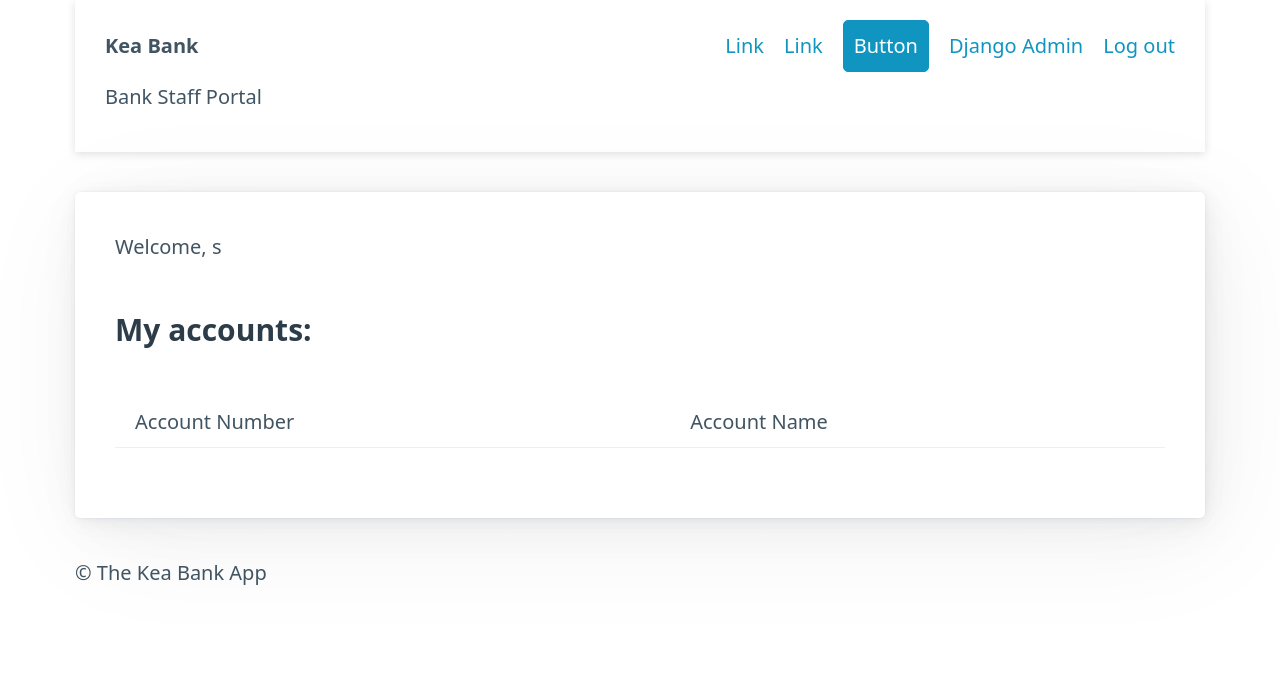
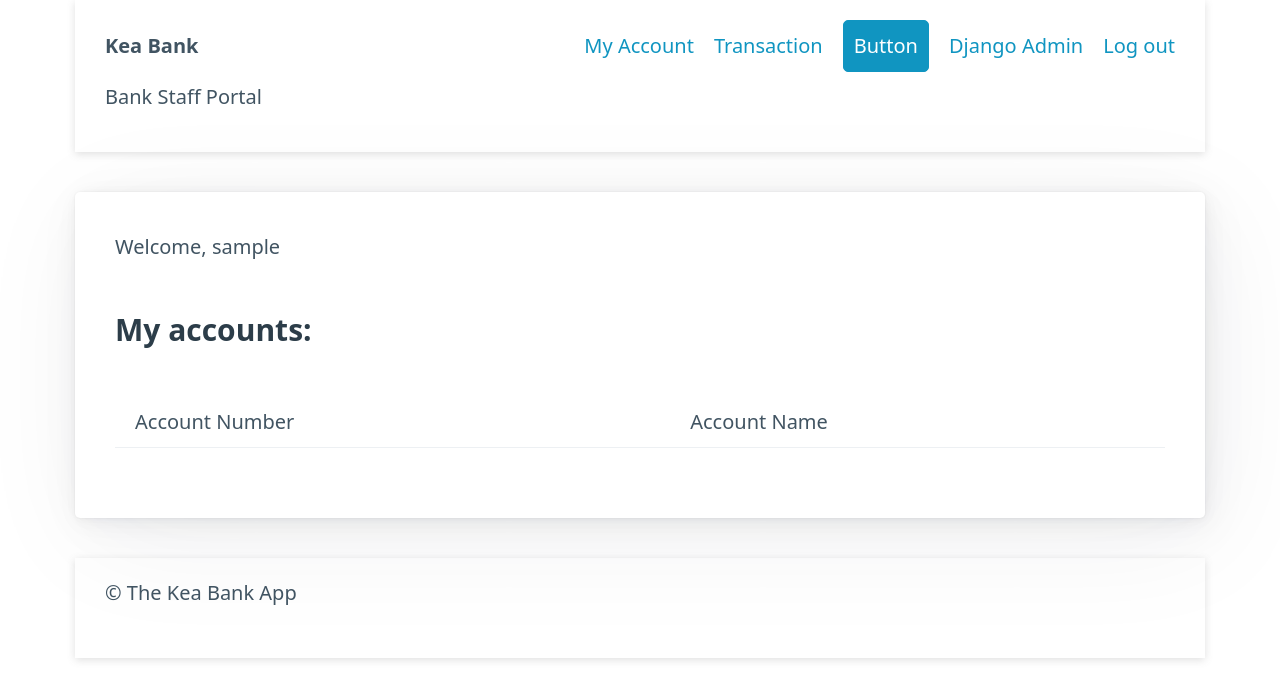
Before and after one commit to Omoezone/django-mandatory, a Django app: page /customer_dashboard/ in a window 1280 px wide. Shown: the top 700 px of the page. Run offline with Django 4.2, Linux system fonts and the light colour scheme; the visitor is signed in with stand-in values (Sample User, id 1); lists and menus that the app fills with data are empty; some libraries are stand-ins or nearby versions.

Commit message:
added links to header

```diff
--- a/django_mandatory/bank_app/templates/base.html
+++ b/django_mandatory/bank_app/templates/base.html
@@ -22,8 +22,8 @@
             <li><strong>Kea Bank</strong></li>
           </ul>
           <ul>
-            <li><a href="#">Link</a></li>
-            <li><a href="#">Link</a></li>
+            <li><a href="#">My Account</a></li>
+            <li><a href="#">Transaction</a></li>
             <li><a href="#" role="button">Button</a></li>
             {% if user.is_superuser %}
             <li><a href="{% url 'admin:index' %}">Django Admin</a></li>
@@ -43,7 +43,7 @@
     {% endblock main %}
     </main>
 
-    <footer  class="container">
+    <footer class="container" style="box-shadow: rgba(99, 99, 99, 0.2) 0px 2px 8px 0px; padding: 20px 30px ">
         <p>&copy; The Kea Bank App</p>
     </footer>
 </div>
--- a/django_mandatory/bank_app/templates/customer_dashboard.html
+++ b/django_mandatory/bank_app/templates/customer_dashboard.html
@@ -5,7 +5,7 @@
 
 
 <article>
-    <p>Welcome, s</p>
+    <p>Welcome, {{ user.username }}</p>
     <h3>My accounts:</h3>
     <table>
         <tr>
```
